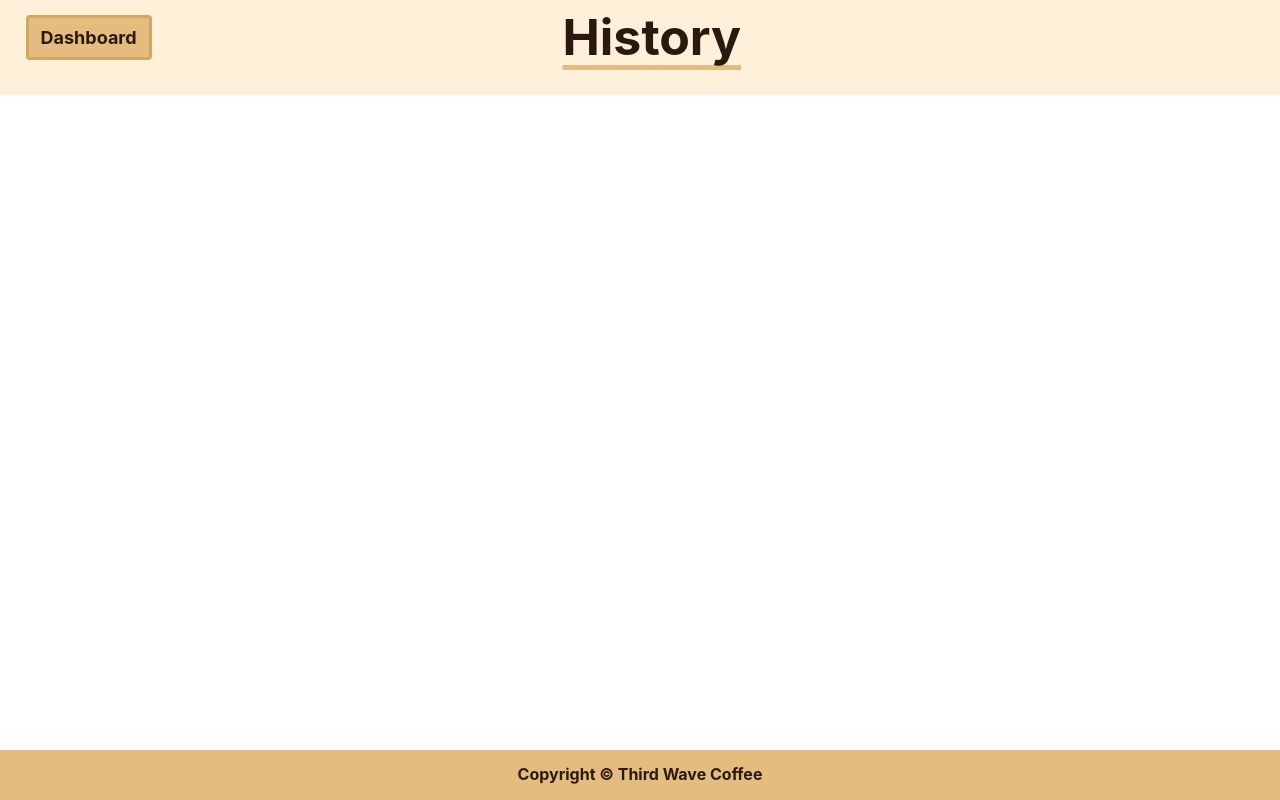
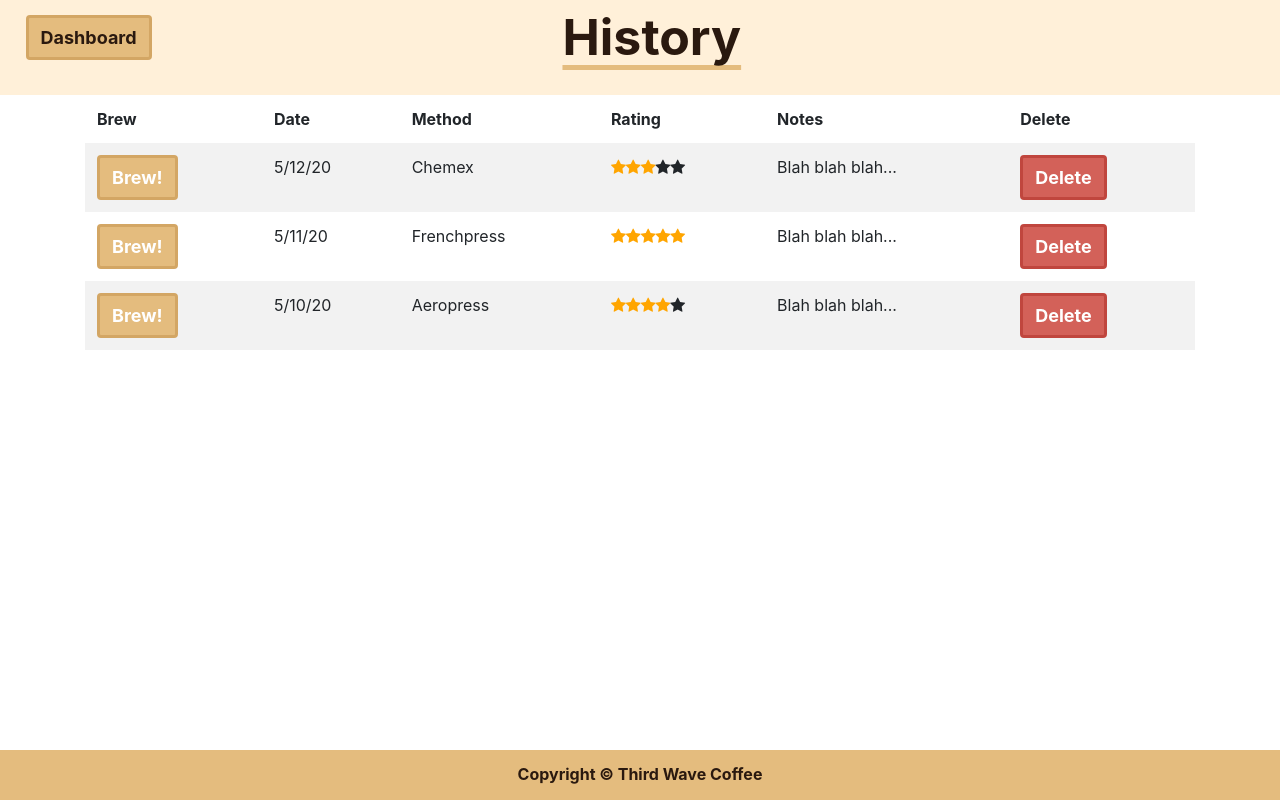
Before and after one commit to Eshi44/Third-Wave-Coffe, a React (Create React App) app in the folder client/: page /history in a window 1280 px wide. Built offline with nearby package versions, Linux system fonts and the light colour scheme.

Commit message:
added dummy data for history page

```diff
--- a/client/public/index.html
+++ b/client/public/index.html
@@ -9,6 +9,7 @@
       name="description"
       content="Web site created using create-react-app"
     />
+    <link rel="stylesheet" href="https://cdnjs.cloudflare.com/ajax/libs/font-awesome/4.7.0/css/font-awesome.min.css">
     <link href="https://fonts.googleapis.com/css2?family=Lobster&display=swap" rel="stylesheet">
     <link
     rel="stylesheet"
--- a/client/src/containers/Brew/Brew.jsx
+++ b/client/src/containers/Brew/Brew.jsx
@@ -1,5 +1,6 @@
 import React, { Component } from "react";
-import Header from "../../components/Shared/Header/Header"
+import Header from "../../components/Shared/Header/Header";
+
 
 class Brew extends Component {
 	constructor() {
@@ -14,9 +15,10 @@ class Brew extends Component {
 	}
 	render() {
 		return (
-			<div>
-                 <Header name={this.state.name}/>
-			</div>
+			<>
+				<Header name={this.state.name} />
+
+			</>
 		);
 	}
 }
--- /dev/null
+++ b/client/src/containers/History/History.css
@@ -0,0 +1,31 @@
+.checked {
+    color: orange;
+  }
+  /* brew btn */
+#brew-btn-brew {
+    color: white;
+    font-weight: bold;
+    font-size: large;
+    background-color: #e4bc7e;
+	border-color: #d3a664;
+    border-width: 3px;
+}
+/* brew btn hover features */
+#brew-btn-brew:hover {
+	background-color: #d3a664;
+	border-color: #d3a664;
+}
+/* delete btn */
+#delete-btn {
+    color: white;
+    font-weight: bold;
+    font-size: large;
+    background-color: #d36159;
+	border-color: #c0463e;
+    border-width: 3px;
+}
+/* delete btn hover features */
+#delete-btn:hover {
+	background-color: #c0463e;
+	border-color: #c0463e;
+}
--- a/client/src/containers/History/History.jsx
+++ b/client/src/containers/History/History.jsx
@@ -1,5 +1,7 @@
 import React, { Component } from "react";
 import Header from "../../components/Shared/Header/Header";
+import "./History.css";
+import { Link } from "react-router-dom";
 
 class History extends Component {
 	constructor() {
@@ -16,6 +18,107 @@ class History extends Component {
 		return (
 			<div>
 				<Header name={this.state.name} />
+
+				<div className="container">
+					<table className="table table-striped table-borderless">
+						<thead>
+							<tr>
+								<th scope="col">Brew</th>
+								<th scope="col">Date</th>
+								<th scope="col">Method</th>
+								<th scope="col">Rating</th>
+								<th scope="col">Notes</th>
+								<th scope="col">Delete</th>
+							</tr>
+						</thead>
+						<tbody>
+							<tr>
+								<th scope="row">
+									<Link to="/brew">
+										<button
+											type="button"
+											id="brew-btn-brew"
+											className="btn btn-primary"
+										>
+											Brew!
+										</button>
+									</Link>
+								</th>
+								<td>5/12/20</td>
+								<td>Chemex</td>
+								<td>
+									<span className="fa fa-star checked"></span>
+									<span className="fa fa-star checked"></span>
+									<span className="fa fa-star checked"></span>
+									<span className="fa fa-star"></span>
+									<span className="fa fa-star"></span>
+								</td>
+								<td>Blah blah blah...</td>
+								<td>
+									<button type="button" class="btn btn-danger" id="delete-btn">
+										Delete
+									</button>
+								</td>
+							</tr>
+							<tr>
+							<th scope="row">
+									<Link to="/brew">
+										<button
+											type="button"
+											id="brew-btn-brew"
+											className="btn btn-primary"
+										>
+											Brew!
+										</button>
+									</Link>
+								</th>
+								<td>5/11/20</td>
+								<td>Frenchpress</td>
+								<td>
+									<span className="fa fa-star checked"></span>
+									<span className="fa fa-star checked"></span>
+									<span className="fa fa-star checked"></span>
+									<span className="fa fa-star checked"></span>
+									<span className="fa fa-star checked"></span>
+								</td>
+								<td>Blah blah blah...</td>
+								<td>
+									<button type="button" class="btn btn-danger" id="delete-btn">
+										Delete
+									</button>
+								</td>
+							</tr>
+							<tr>
+							<th scope="row">
+									<Link to="/brew">
+										<button
+											type="button"
+											id="brew-btn-brew"
+											className="btn btn-primary"
+										>
+											Brew!
+										</button>
+									</Link>
+								</th>
+								<td>5/10/20</td>
+								<td>Aeropress</td>
+								<td>
+									<span className="fa fa-star checked"></span>
+									<span className="fa fa-star checked"></span>
+									<span className="fa fa-star checked"></span>
+									<span className="fa fa-star checked"></span>
+									<span className="fa fa-star"></span>
+								</td>
+								<td>Blah blah blah...</td>
+								<td>
+									<button type="button" class="btn btn-danger" id="delete-btn">
+										Delete
+									</button>
+								</td>
+							</tr>
+						</tbody>
+					</table>
+				</div>
 			</div>
 		);
 	}
```
Also changed, not shown: client/src/containers/Brew/Brew.css (added).
